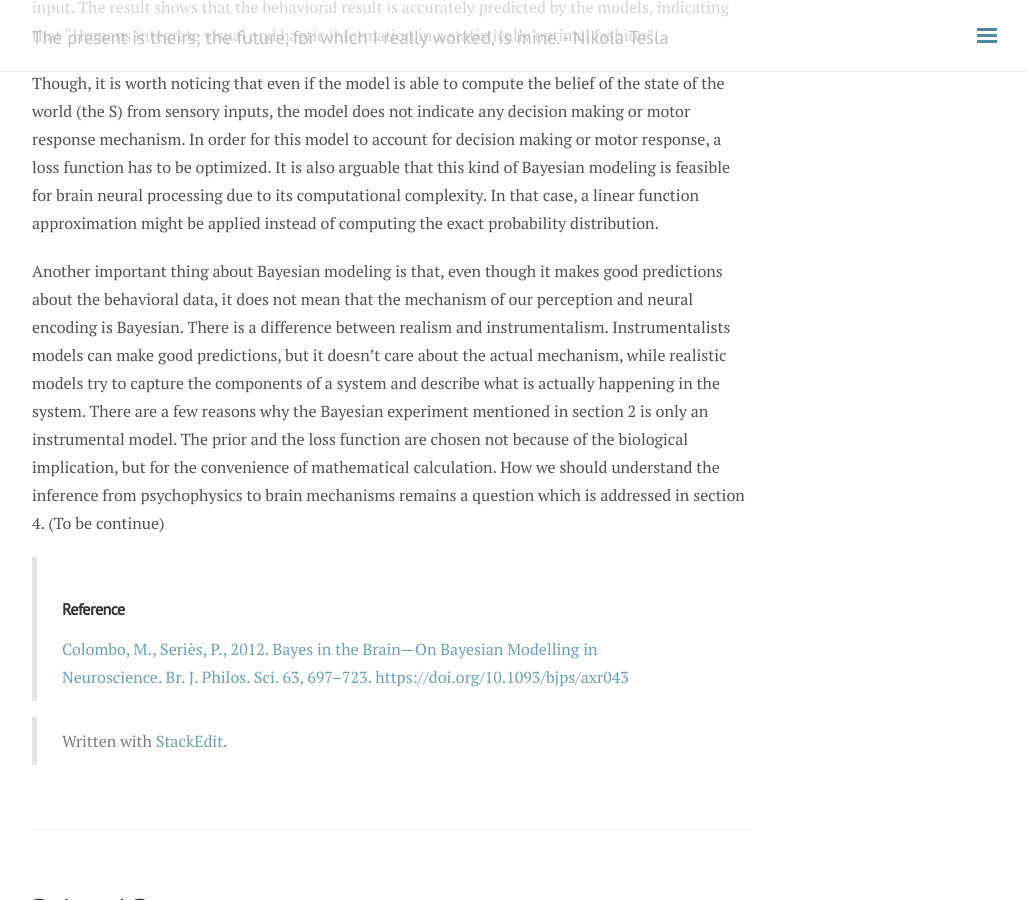
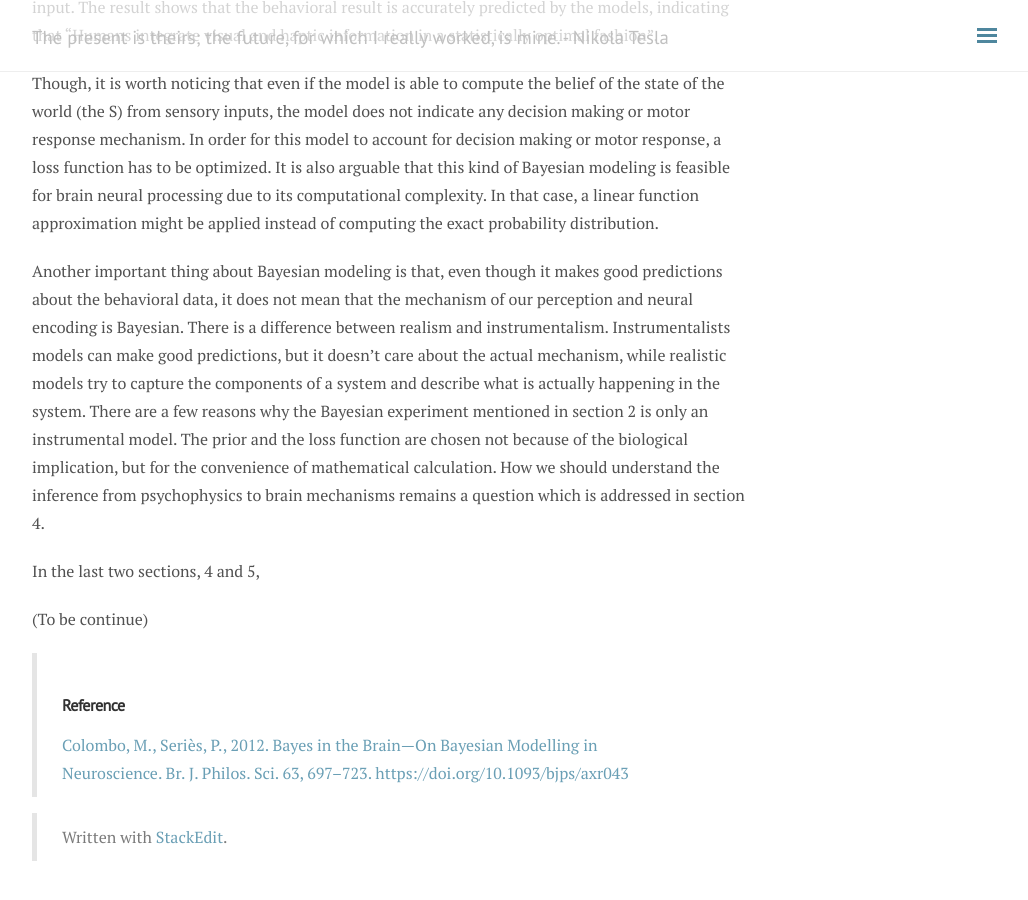
Before and after one commit to andylikescodes/andylikescodes.github.io, a Jekyll site: the page built from _posts/2020-04-18-Bayesian-Brain.md, in a window 1280 px wide and 900 px high, scrolled down 1648 px. Shown: the whole window, without its empty margins (248-1276 px from the left). Built offline with Jekyll 4.4.1, drawn with Linux system fonts in a browser that asks for light colours; nearby versions of some CDN libraries; comment, search, counter and statistics services are not loaded; part of the change alters nothing that is shown.

Commit message:
_posts/2020-04-18-Bayesian-Brain.md updated from https://stackedit.io/

```diff
--- a/_posts/2020-04-18-Bayesian-Brain.md
+++ b/_posts/2020-04-18-Bayesian-Brain.md
@@ -40,6 +40,9 @@ The paper demonstrates an experiment that fits a Bayesian model to predict the s
 Though, it is worth noticing that even if the model is able to compute the belief of the state of the world (the S) from sensory inputs, the model does not indicate any decision making or motor response mechanism. In order for this model to account for decision making or motor response, a loss function has to be optimized. It is also arguable that this kind of Bayesian modeling is feasible for brain neural processing due to its computational complexity. In that case, a linear function approximation might be applied instead of computing the exact probability distribution.
 
 Another important thing about Bayesian modeling is that, even though it makes good predictions about the behavioral data, it does not mean that the mechanism of our perception and neural encoding is Bayesian. There is a difference between realism and instrumentalism. Instrumentalists models can make good predictions, but it doesn’t care about the actual mechanism, while realistic models try to capture the components of a system and describe what is actually happening in the system. There are a few reasons why the Bayesian experiment mentioned in section 2 is only an instrumental model. The prior and the loss function are chosen not because of the biological implication, but for the convenience of mathematical calculation. How we should understand the inference from psychophysics to brain mechanisms remains a question which is addressed in section 4.
+
+In the last two sections, 4 and 5,
+
 (To be continue)
 
 >### Reference
@@ -47,5 +50,6 @@ Another important thing about Bayesian modeling is that, even though it makes go
 
 > Written with [StackEdit](https://stackedit.io/).
 <!--stackedit_data:
-eyJoaXN0b3J5IjpbMjExNDk5NzYwMywyMDU4ODYxNzA3XX0=
+eyJoaXN0b3J5IjpbMTkyOTE3ODAzOSwyMTE0OTk3NjAzLDIwNT
+g4NjE3MDddfQ==
 -->
```
